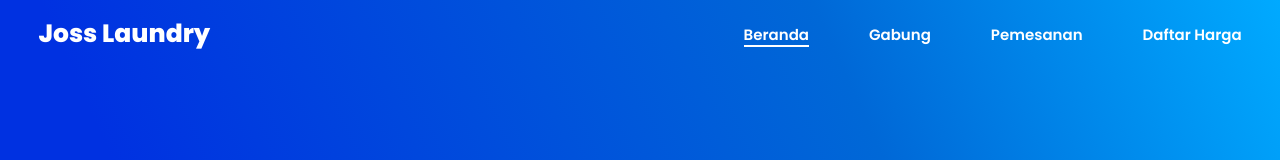
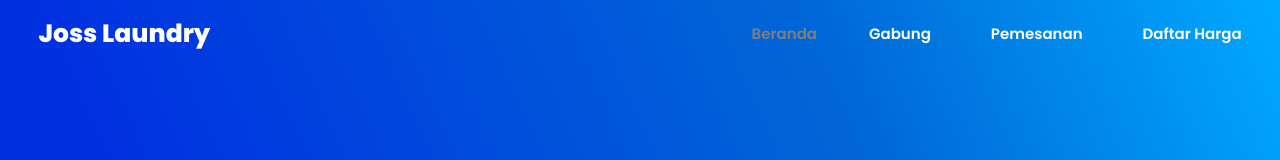
Before and after one commit to AnaseraCode/IDAP, a plain HTML site: page index.html in a window 1280 px wide. In both pictures the pointer is over the link "Beranda". Shown: the top 160 px of the page. Drawn offline with nearby package versions, Linux system fonts and the light colour scheme.

Commit message:
Navlist Animation

```diff
--- a/custom.css
+++ b/custom.css
@@ -35,7 +35,11 @@ header {
     transition: all .55s ease;
 }
 .navlist a:hover {
-    border-bottom: 2px solid white;
+    display: inline-block;
+    color: rgb(126, 126, 126);
+    border-radius: 25px;
+    background: transparent;
+    transform: translateX(8px);
 }
 #menu-icon {
     color: rgb(255, 255, 255);
```
